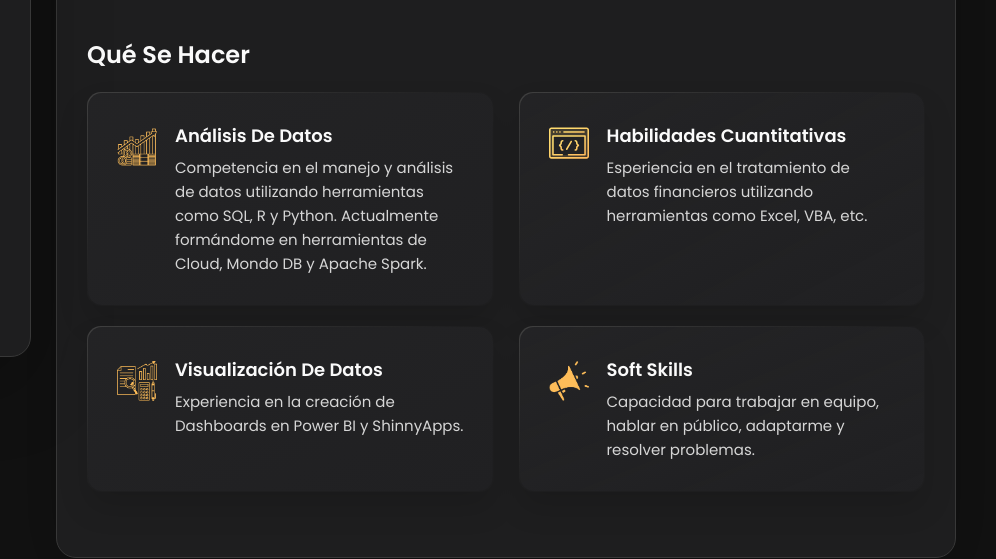
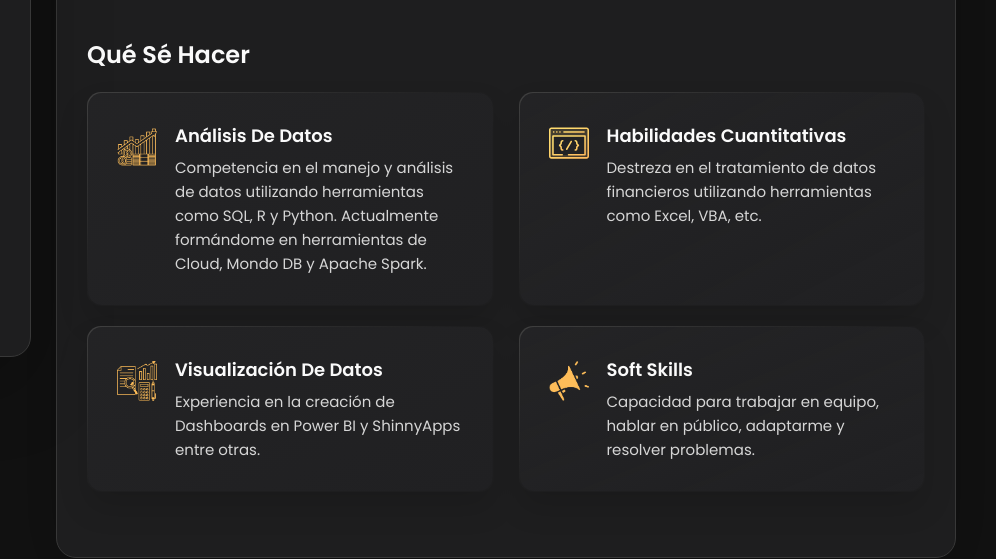
Before and after one commit to javiercarapeto/javiercarapeto.github.io, a plain HTML site: page index.html in a window 1280 px wide. Shown: the part 452-1011 px from the top of the page, 284-1280 px from the left. Drawn offline with nearby package versions, Linux system fonts and the light colour scheme.

Commit message:
Update_index3.html

```diff
--- a/index.html
+++ b/index.html
@@ -223,7 +223,7 @@
 
         <section class="service">
 
-          <h3 class="h3 service-title">Qué se hacer</h3>
+          <h3 class="h3 service-title">Qué sé hacer</h3>
 
           <ul class="service-list">
 
@@ -255,7 +255,7 @@
                 <h4 class="h4 service-item-title">Habilidades Cuantitativas</h4>
 
                 <p class="service-item-text">
-                  Esperiencia en el tratamiento de datos financieros utilizando herramientas como Excel, VBA, etc.
+                  Destreza en el tratamiento de datos financieros utilizando herramientas como Excel, VBA, etc.
                 </p>
               </div>
 
@@ -271,7 +271,7 @@
                 <h4 class="h4 service-item-title">Visualización de datos</h4>
 
                 <p class="service-item-text">
-                  Experiencia en la creación de Dashboards en Power BI y ShinnyApps.
+                  Experiencia en la creación de Dashboards en Power BI y ShinnyApps entre otras.
 
                 </p>
               </div>
```
